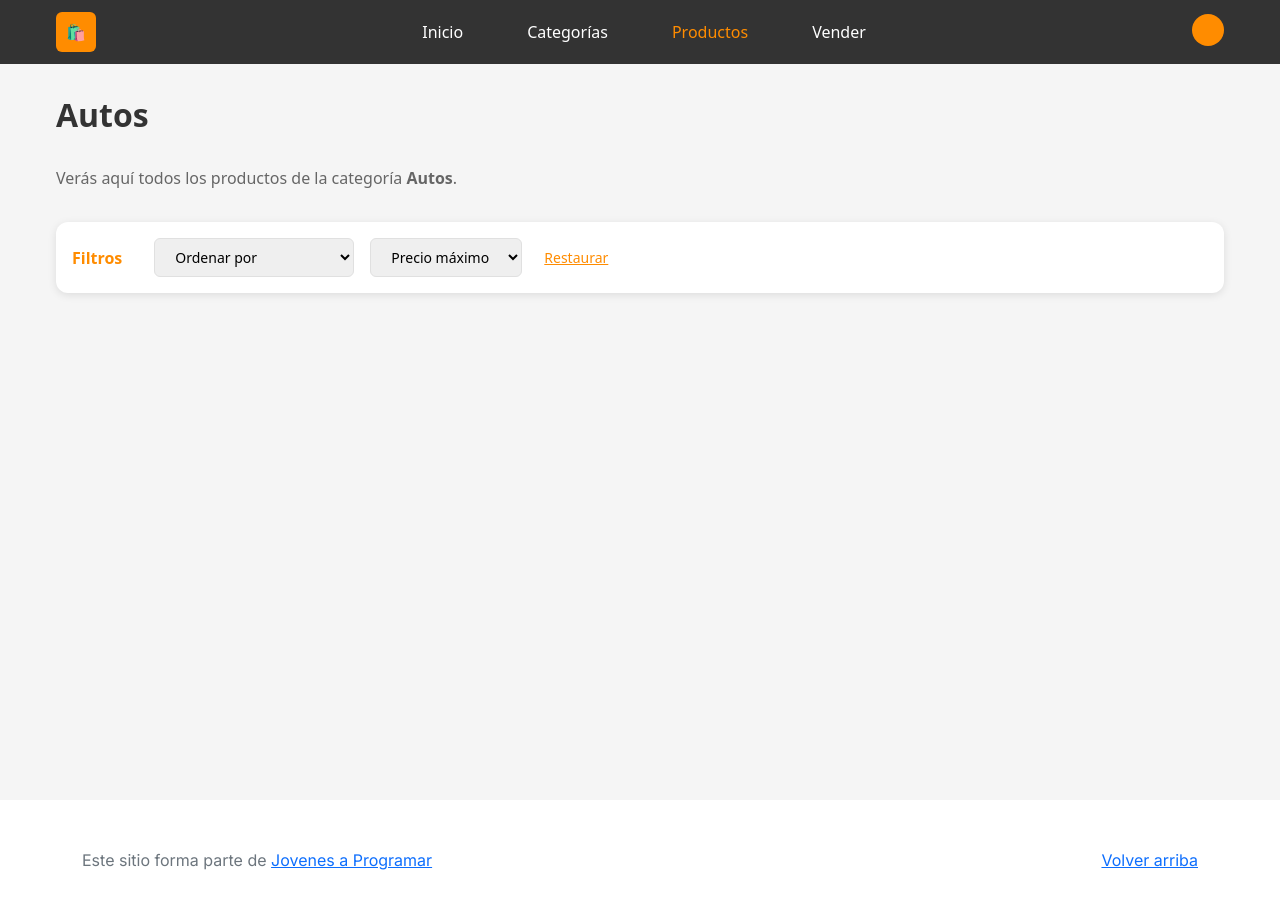
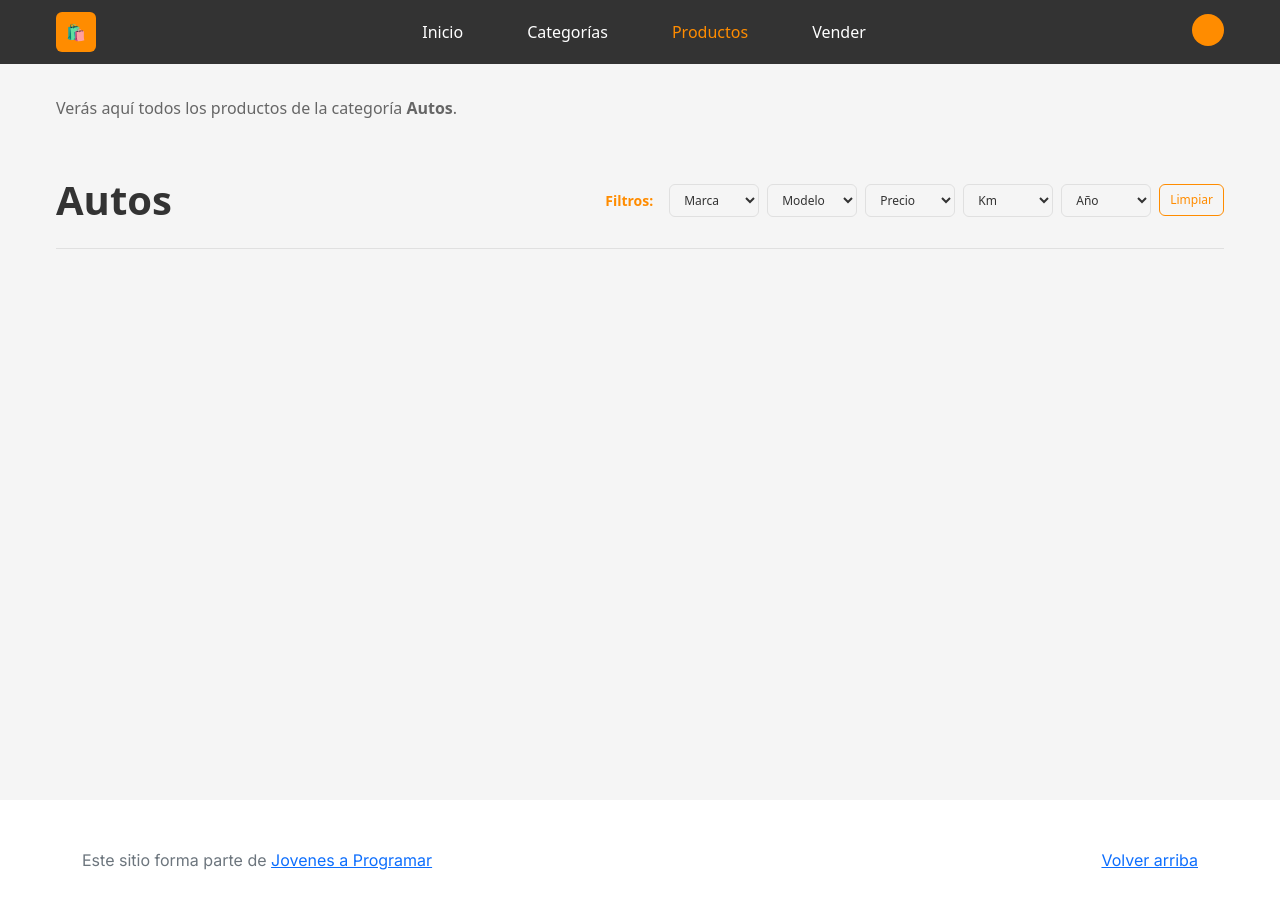
Before and after one commit to yenifer-gonzalez/pfinal-jap-grupo1, a plain HTML site: page products.html in a window 1280 px wide. Drawn offline with Linux system fonts and the light colour scheme.

Commit message:
feat: Mejorar diseño y funcionalidad de filtros de productos ptimizar filtros de productos con diseño compacto

```diff
--- a/css/styles.css
+++ b/css/styles.css
@@ -322,49 +322,91 @@ a.custom-card:hover {
   padding: 0 var(--space-md);
 }
 
-.page-title {
-  font-size: var(--font-size-h1);
-  font-weight: var(--font-weight-bold);
-  color: var(--text-primary);
-  margin-bottom: var(--space-xl);
-}
-
 .filters-section {
   margin-bottom: var(--space-xl);
 }
 
 .filters-container {
   display: flex;
+  justify-content: space-between;
+  align-items: center;
+  width: 100%;
+  padding: var(--space-lg) 0;
+  border-bottom: 1px solid var(--border-light);
+  margin-bottom: var(--space-xl);
+}
+
+.filters-left {
+  flex-shrink: 0;
+}
+
+.filters-left .page-title {
+  margin-bottom: 0;
+  font-size: 2.5rem;
+  font-weight: var(--font-weight-bold);
+  color: var(--text-primary);
+}
+
+.filters-right {
+  display: flex;
+  gap: var(--space-sm);
+  align-items: center;
   flex-wrap: wrap;
-  gap: var(--space-md);
-  align-items: center;
-  background: var(--card-background);
-  padding: var(--space-md);
-  border-radius: var(--border-radius-md);
-  box-shadow: 0 2px 8px var(--shadow-light);
 }
 
 .filters-label {
   font-weight: var(--font-weight-semibold);
   color: var(--color-primary-orange);
-  margin-right: var(--space-md);
+  font-size: var(--font-size-small);
+  margin-right: var(--space-sm);
 }
 
-.filter-select {
-  padding: var(--space-sm) var(--space-md);
-  min-width: 120px;
+.filter-select,
+.filter-input {
+  padding: 6px 10px;
+  min-width: 80px;
+  width: 90px;
   border: 1px solid var(--border-light);
   border-radius: var(--border-radius-sm);
-  font-size: var(--font-size-small);
+  font-size: 12px;
+  background: transparent;
+  color: var(--text-primary);
+  transition: border-color 0.2s ease, box-shadow 0.2s ease;
+}
+
+.filter-select:focus,
+.filter-input:focus {
+  outline: none;
+  border-color: var(--color-primary-orange);
+  box-shadow: 0 0 0 2px rgba(255, 140, 0, 0.1);
+}
+
+.filter-input::placeholder {
+  color: var(--text-tertiary);
+  font-style: italic;
+}
+
+.filter-select option {
+  background: var(--card-background);
+  color: var(--text-primary);
 }
 
 .filters-reset {
   background: none;
-  border: none;
+  border: 1px solid var(--color-primary-orange);
   color: var(--color-primary-orange);
-  text-decoration: underline;
+  padding: 6px 10px;
+  border-radius: var(--border-radius-sm);
   cursor: pointer;
-  font-size: var(--font-size-small);
+  font-size: 12px;
+  font-weight: var(--font-weight-medium);
+  transition: all 0.2s ease;
+  white-space: nowrap;
+}
+
+.filters-reset:hover {
+  background: var(--color-primary-orange);
+  color: white;
 }
 
 .products-grid {
@@ -537,12 +579,25 @@ a.custom-card:hover {
 
   .filters-container {
     flex-direction: column;
-    align-items: stretch;
+    align-items: flex-start;
+    gap: var(--space-md);
   }
 
-  .filter-select {
+  .filters-left .page-title {
+    font-size: 2rem;
+    margin-bottom: var(--space-md);
+  }
+
+  .filters-right {
     width: 100%;
-    margin-bottom: var(--space-sm);
+    justify-content: flex-start;
+    gap: var(--space-sm);
+  }
+
+  .filter-select,
+  .filter-input {
+    min-width: 75px;
+    width: 85px;
   }
 
   .products-grid {
@@ -552,6 +607,17 @@ a.custom-card:hover {
 }
 
 @media (max-width: 480px) {
+  .filters-right {
+    flex-direction: column;
+    width: 100%;
+  }
+
+  .filter-select,
+  .filter-input {
+    width: 100%;
+    min-width: unset;
+  }
+
   .products-grid {
     grid-template-columns: 1fr;
   }
--- a/products.html
+++ b/products.html
@@ -37,7 +37,6 @@
   <main class="products-main">
     <div class="products-container">
       <div class="page-header">
-        <h1 class="page-title" id="categoryTitle">Autos</h1>
         <p style="color: var(--text-secondary); margin-bottom: var(--space-xl);">
           Verás aquí todos los productos de la categoría <strong>Autos</strong>.
         </p>
@@ -45,23 +44,61 @@
 
       <div class="filters-section">
         <div class="filters-container">
-          <span class="filters-label">Filtros</span>
-          <select class="filter-select" id="sortFilter">
-            <option value="">Ordenar por</option>
-            <option value="name-asc">Nombre A-Z</option>
-            <option value="name-desc">Nombre Z-A</option>
-            <option value="price-asc">Precio menor a mayor</option>
-            <option value="price-desc">Precio mayor a menor</option>
-            <option value="sold-desc">Más vendidos</option>
-          </select>
-          <select class="filter-select" id="priceFilter">
-            <option value="">Precio máximo</option>
-            <option value="1000">Hasta $1,000</option>
-            <option value="5000">Hasta $5,000</option>
-            <option value="10000">Hasta $10,000</option>
-            <option value="50000">Hasta $50,000</option>
-          </select>
-          <button class="filters-reset" id="clearFilters">Restaurar</button>
+          <div class="filters-left">
+            <h1 class="page-title" id="categoryTitle">Autos</h1>
+          </div>
+          <div class="filters-right">
+            <span class="filters-label">Filtros:</span>
+
+            <select class="filter-select" id="brandFilter">
+              <option value="">Marca</option>
+              <option value="toyota">Toyota</option>
+              <option value="chevrolet">Chevrolet</option>
+              <option value="peugeot">Peugeot</option>
+              <option value="volkswagen">Volkswagen</option>
+              <option value="hyundai">Hyundai</option>
+            </select>
+
+            <select class="filter-select" id="modelFilter">
+              <option value="">Modelo</option>
+              <option value="corolla">Corolla</option>
+              <option value="civic">Civic</option>
+              <option value="focus">Focus</option>
+              <option value="golf">Golf</option>
+            </select>
+
+            <select class="filter-select" id="priceFilter">
+              <option value="">Precio</option>
+              <option value="0-5000">$0 - $5,000</option>
+              <option value="5000-10000">$5,000 - $10,000</option>
+              <option value="10000-20000">$10,000 - $20,000</option>
+              <option value="20000-30000">$20,000 - $30,000</option>
+              <option value="30000-50000">$30,000 - $50,000</option>
+              <option value="50000+">$50,000+</option>
+            </select>
+
+            <select class="filter-select" id="kilometersFilter">
+              <option value="">Km</option>
+              <option value="0-10000">0 - 10,000 km</option>
+              <option value="10000-30000">10,000 - 30,000 km</option>
+              <option value="30000-50000">30,000 - 50,000 km</option>
+              <option value="50000-80000">50,000 - 80,000 km</option>
+              <option value="80000-120000">80,000 - 120,000 km</option>
+              <option value="120000+">120,000+ km</option>
+            </select>
+
+            <select class="filter-select" id="yearFilter">
+              <option value="">Año</option>
+              <option value="2024-2025">2024 - 2025</option>
+              <option value="2022-2023">2022 - 2023</option>
+              <option value="2020-2021">2020 - 2021</option>
+              <option value="2018-2019">2018 - 2019</option>
+              <option value="2015-2017">2015 - 2017</option>
+              <option value="2010-2014">2010 - 2014</option>
+            </select>
+
+            <button class="filters-reset" id="clearFilters">Limpiar</button>
+          </div>
         </div>
       </div>
 
```
